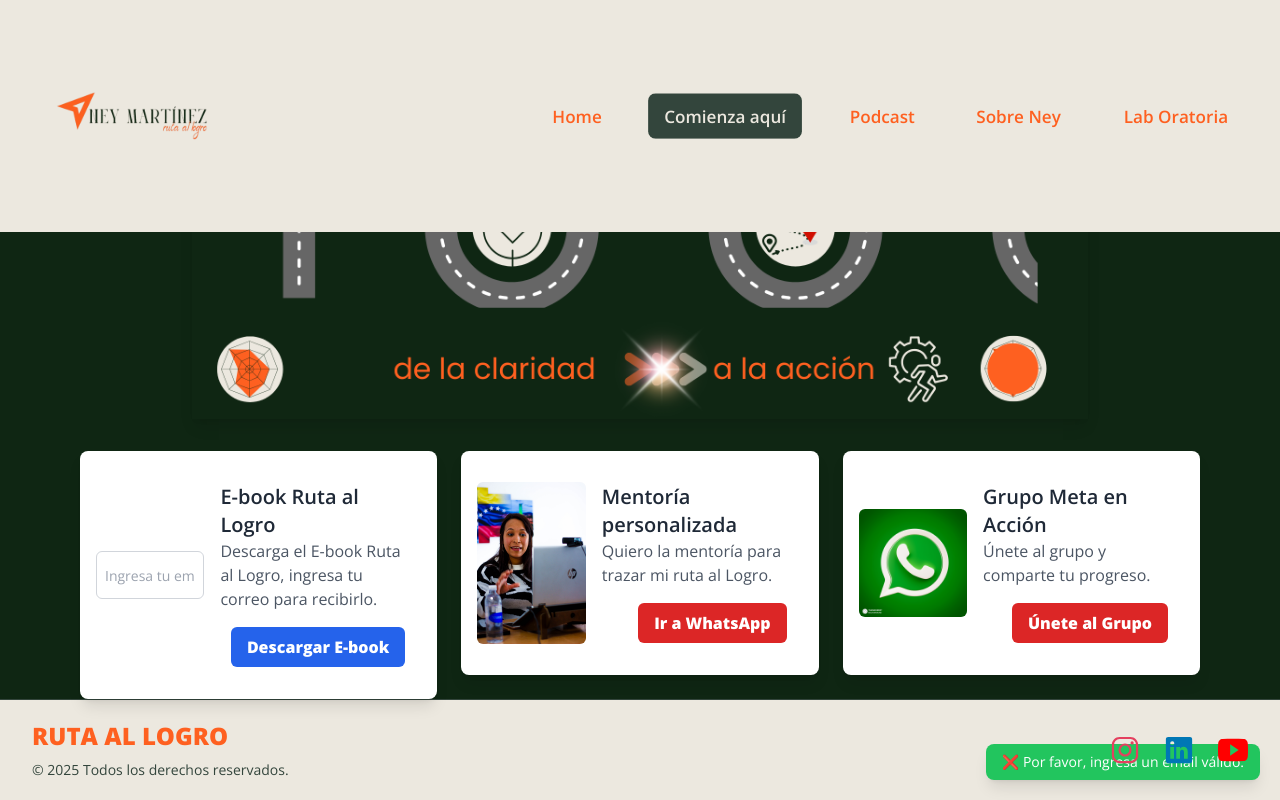
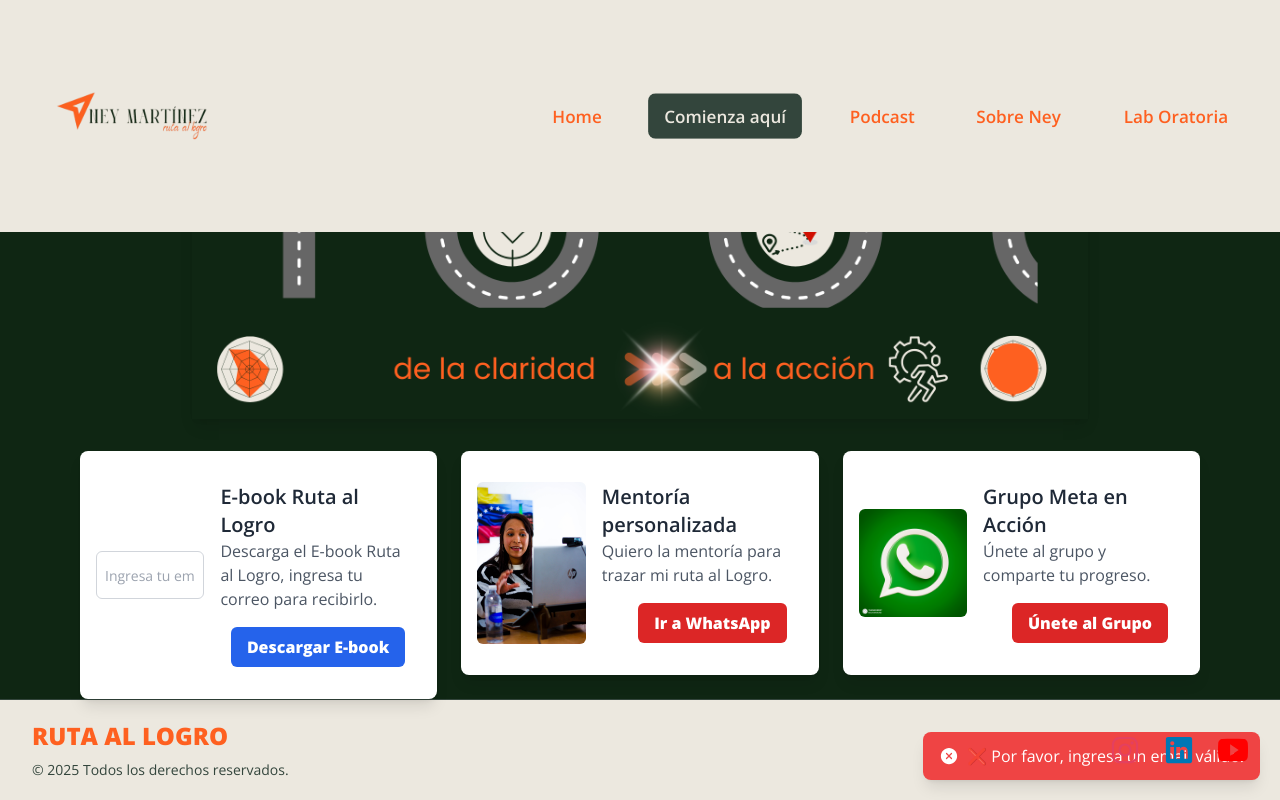
Before and after one commit to diegocabre/neymartinez, a Next.js app: page /views/comienza-aqui in a window 1280 px wide. Both pictures are taken after a click on the button "Descargar E-book". Shown: the part 357-1157 px from the top of the page. Built offline with nearby package versions, Linux system fonts and the light colour scheme.

Commit message:
Arreglos a Lab Oratoria

```diff
--- a/src/components/card/Card.tsx
+++ b/src/components/card/Card.tsx
@@ -4,6 +4,7 @@ import { useState } from "react";
 import Image from "next/image";
 import Link from "next/link";
 import { Transition } from "@headlessui/react";
+import { IoCheckmarkCircle, IoCloseCircle } from "react-icons/io5";
 
 interface Props {
     src?: string;
@@ -20,11 +21,11 @@ export const Card = ({ src, alt, cardTitle, cardBody, btnText, href, isEmailMode
     const [email, setEmail] = useState("");
     const [showToast, setShowToast] = useState(false);
     const [toastMessage, setToastMessage] = useState("");
+    const [isSuccess, setIsSuccess] = useState(true); // Determina si es un mensaje de éxito o error
 
     const handleSubmit = async () => {
         if (!email || !email.includes("@")) {
-            setToastMessage("❌ Por favor, ingresa un email válido.");
-            setShowToast(true);
+            showToastMessage("❌ Por favor, ingresa un email válido.", false);
             return;
         }
 
@@ -36,18 +37,25 @@ export const Card = ({ src, alt, cardTitle, cardBody, btnText, href, isEmailMode
             });
 
             if (response.ok) {
-                setToastMessage("✅ ¡Tu ebook está en camino! 📩");
+                showToastMessage("✅ ¡Tu ebook está en camino! 📩", true);
                 setEmail("");
             } else {
-                setToastMessage("⚠️ El correo ya está registrado.");
+                showToastMessage("⚠️ El correo ya está registrado.", false);
             }
         } catch (error) {
             console.error("Error al guardar el email:", error);
-            setToastMessage("🚫 Hubo un problema al enviar el correo.");
-        } finally {
-            setShowToast(true);
-            setTimeout(() => setShowToast(false), 5000); // Ocultar notificación tras 5 segundos
+            showToastMessage("🚫 Hubo un problema al enviar el correo.", false);
         }
+    };
+
+    // Función para mostrar el toast
+    const showToastMessage = (message: string, success: boolean) => {
+        setToastMessage(message);
+        setIsSuccess(success);
+        setShowToast(true);
+
+        // Ocultar después de 5 segundos
+        setTimeout(() => setShowToast(false), 5000);
     };
 
     return (
@@ -112,8 +120,9 @@ export const Card = ({ src, alt, cardTitle, cardBody, btnText, href, isEmailMode
                 leaveFrom="opacity-100"
                 leaveTo="opacity-0"
             >
-                <div className="fixed bottom-5 right-5 bg-green-500 text-white text-sm px-4 py-2 rounded-lg shadow-lg">
-                    {toastMessage}
+                <div className={`fixed bottom-5 right-5 flex items-center gap-2 px-4 py-3 rounded-lg shadow-lg text-white ${isSuccess ? "bg-green-500" : "bg-red-500"}`}>
+                    {isSuccess ? <IoCheckmarkCircle size={20} /> : <IoCloseCircle size={20} />}
+                    <span>{toastMessage}</span>
                 </div>
             </Transition>
         </div>
```
